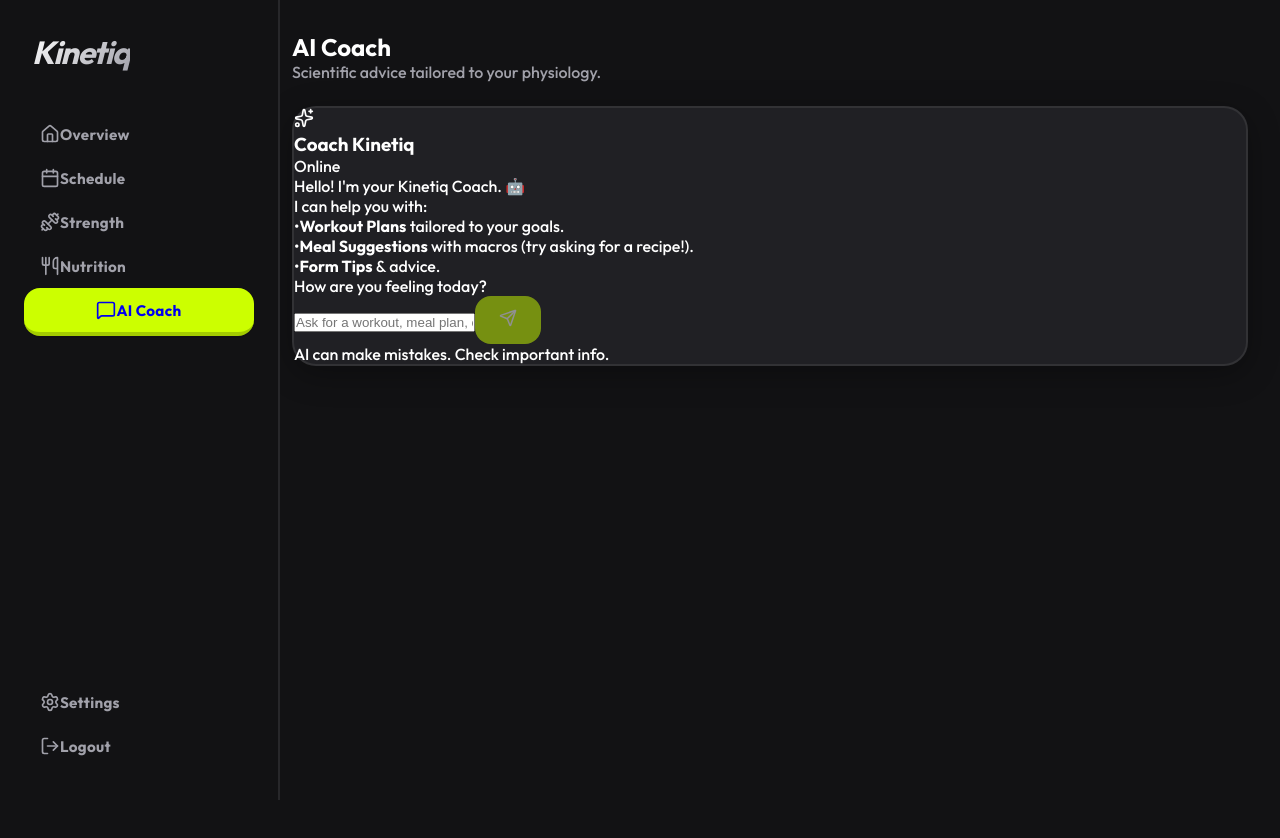
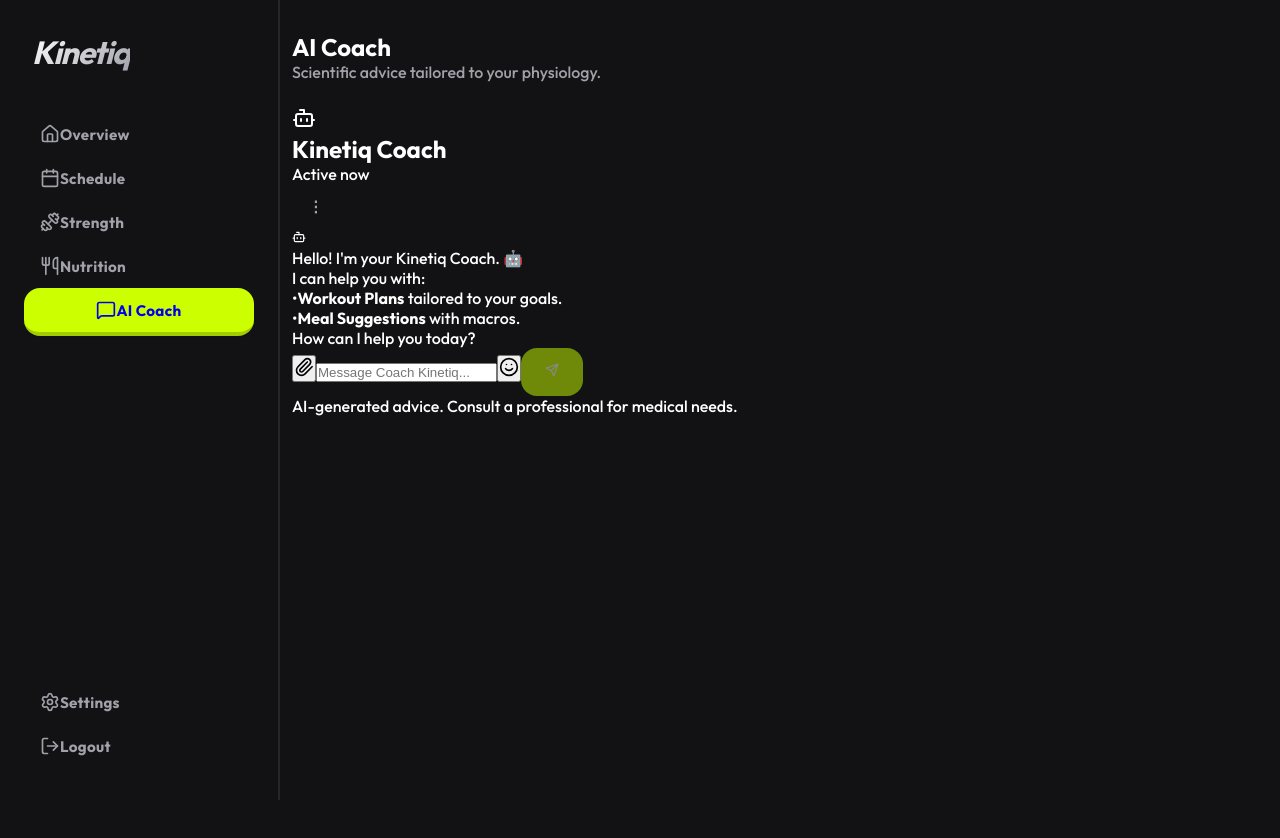
Before and after one commit to lucdlnn/kinetiq, a Next.js app: page /dashboard/chat in a window 1280 px wide. Shown: the top 838 px of the page. Built offline with nearby package versions, Linux system fonts and the light colour scheme.

Commit message:
UI Overhaul: Transform Chat into Messenger-style Messaging App

```diff
--- a/src/components/chat/ChatInterface.tsx
+++ b/src/components/chat/ChatInterface.tsx
@@ -1,20 +1,24 @@
 "use client";
 
-import { useState, useRef, useEffect } from 'react';
-import { Send, Sparkles, User, Bot } from 'lucide-react';
-import { Button } from '@/components/ui/Button';
+import { useState, useRef, useEffect } from "react";
+import { Send, User, Bot, Paperclip, Smile } from "lucide-react";
+import { Button } from "@/components/ui/Button";
 
 interface Message {
   id?: string;
-  role: 'user' | 'assistant';
-  content: string; // Unified: use content, not text
+  role: "user" | "assistant";
+  content: string;
 }
 
 export const ChatInterface = () => {
   const [messages, setMessages] = useState<Message[]>([
-    { role: 'assistant', content: "Hello! I'm your Kinetiq Coach. 🤖\n\nI can help you with:\n- **Workout Plans** tailored to your goals.\n- **Meal Suggestions** with macros (try asking for a recipe!).\n- **Form Tips** & advice.\n\nHow are you feeling today?" }
+    {
+      id: "init",
+      role: "assistant",
+      content: "Hello! I'm your Kinetiq Coach. 🤖\n\nI can help you with:\n- **Workout Plans** tailored to your goals.\n- **Meal Suggestions** with macros.\n\nHow can I help you today?"
+    }
   ]);
-  const [input, setInput] = useState('');
+  const [input, setInput] = useState("");
   const [isLoading, setIsLoading] = useState(false);
   const messagesEndRef = useRef<HTMLDivElement>(null);
 
@@ -29,148 +33,138 @@
   const sendMessage = async () => {
     if (!input.trim()) return;
 
-    const userMsg = { role: 'user' as const, content: input };
-    setMessages(prev => [...prev, userMsg]);
-    setInput('');
+    const userMsg: Message = { id: Date.now().toString(), role: "user", content: input };
+    setMessages((prev) => [...prev, userMsg]);
+    setInput("");
     setIsLoading(true);
 
     try {
-      const res = await fetch('/api/chat', {
-        method: 'POST',
-        headers: { 'Content-Type': 'application/json' },
-        body: JSON.stringify({ message: input })
+      const res = await fetch("/api/chat", {
+        method: "POST",
+        headers: { "Content-Type": "application/json" },
+        body: JSON.stringify({ message: input }),
       });
 
       const data = await res.json();
-      setMessages(prev => [...prev, { role: 'assistant', content: data.reply }]);
+      setMessages((prev) => [
+        ...prev,
+        { id: (Date.now() + 1).toString(), role: "assistant", content: data.reply },
+      ]);
     } catch (error) {
-      setMessages(prev => [...prev, { role: 'assistant', content: "⚠️ Connection error. Please try again." }]);
+      setMessages((prev) => [
+        ...prev,
+        { id: (Date.now() + 1).toString(), role: "assistant", content: "⚠️ Connection error. Please try again." },
+      ]);
     } finally {
       setIsLoading(false);
     }
   };
 
-  // Helper to render Markdown-like content safely
-  const renderContent = (text: string) => {
-    // Simple parser for basic formatting to avoid heavy libraries for now
-    // 1. Headers
-    let processed = text.replace(/### (.*$)/gim, '<h3 class="font-bold text-lg mt-3 mb-1 text-white">$1</h3>');
-    processed = processed.replace(/## (.*$)/gim, '<h2 class="font-bold text-xl mt-4 mb-2 text-kinetiq-volt">$1</h2>');
+  return (
+    <div className="flex flex-col h-full w-full max-w-4xl mx-auto bg-[#1e1e1e] rounded-3xl shadow-2xl overflow-hidden border border-[#2e2e2e]">
 
-    // 2. Bold
-    processed = processed.replace(/\*\*(.*?)\*\*/gim, '<strong class="text-white font-semibold">$1</strong>');
-
-    // 3. Lists ( - item)
-    processed = processed.replace(/^- (.*$)/gim, '<li class="ml-4 list-disc marker:text-kinetiq-volt text-secondary">$1</li>');
-
-    // 4. Links [Title](url) -> Button
-    processed = processed.replace(
-      /\[(.*?)\]\((.*?)\)/gim,
-      '<a href="$2" target="_blank" rel="noopener noreferrer" class="inline-flex items-center gap-1 text-xs bg-white/10 hover:bg-white/20 px-2 py-1 rounded text-kinetiq-volt mt-1 transition-colors">🔗 $1</a>'
-    );
-
-    // 5. Wrap in paragraphs (simple split by newline)
-    return processed.split('\n').map((line, i) => {
-      if (line.match(/^<h/)) return <div key={i} dangerouslySetInnerHTML={{ __html: line }} />;
-      if (line.match(/^<li/)) return <ul key={i} dangerouslySetInnerHTML={{ __html: line }} className="my-1" />;
-      if (line.trim() === '') return <div key={i} className="h-2" />;
-      return <p key={i} dangerouslySetInnerHTML={{ __html: line }} className="leading-relaxed text-secondary/90 mb-1" />;
-    });
-  };
-
-  return (
-    <div className="flex flex-col h-[600px] w-full max-w-4xl mx-auto bg-[#0a0a0a] rounded-2xl border border-white/5 shadow-2xl overflow-hidden relative glass-panel">
-      {/* Ambient Background */}
-      <div className="absolute top-[-50%] left-[-50%] w-[200%] h-[200%] bg-[radial-gradient(circle_at_center,_var(--kinetiq-volt)_0%,_transparent_5%)] opacity-5 pointer-events-none" />
-
-      {/* Header */}
-      <div className="p-4 border-b border-white/5 bg-white/5 backdrop-blur-md flex items-center justify-between z-10">
-        <div className="flex items-center gap-3">
-          <div className="w-10 h-10 bg-gradient-to-br from-kinetiq-volt to-emerald-500 rounded-full flex items-center justify-center shadow-[0_0_15px_rgba(204,255,0,0.3)]">
-            <Sparkles size={20} className="text-black" />
+      {/* HEADER - Messenger Style */}
+      <div className="bg-[#252525] p-4 flex items-center justify-between border-b border-[#333]">
+        <div className="flex items-center gap-4">
+          <div className="relative">
+            <div className="w-12 h-12 rounded-full bg-gradient-to-tr from-blue-500 to-cyan-400 flex items-center justify-center shadow-lg">
+              <Bot size={24} className="text-white" />
+            </div>
+            <div className="absolute bottom-0 right-0 w-3.5 h-3.5 bg-green-500 rounded-full border-2 border-[#252525]"></div>
           </div>
           <div>
-            <h3 className="font-bold text-white">Coach Kinetiq</h3>
-            <p className="text-xs text-green-400 flex items-center gap-1">
-              <span className="w-1.5 h-1.5 bg-current rounded-full animate-pulse" /> Online
-            </p>
+            <h2 className="text-white font-bold text-lg">Kinetiq Coach</h2>
+            <p className="text-gray-400 text-xs font-medium">Active now</p>
           </div>
         </div>
+        <Button variant="ghost" className="!p-2 text-gray-400 hover:text-white">
+          <span className="text-2xl">⋮</span>
+        </Button>
       </div>
 
-      {/* MESSAGES: Colorful Bubbles */}
-      <div className="chat-messages flex-1 overflow-y-auto p-5 scrollbar-thin space-y-4">
-        {messages.map((msg) => (
-          <div key={msg.id} className={`flex ${msg.role === 'user' ? 'justify-end' : 'justify-start'} animate-enter`}>
-            <div className={`
-                max-w-[85%] rounded-[20px] px-5 py-3 shadow-md text-[15px] leading-relaxed
-                ${msg.role === 'user'
-                ? 'bg-gradient-to-br from-blue-500 to-blue-600 text-white rounded-tr-sm'
-                : 'bg-[#27272A] text-gray-100 rounded-tl-sm border border-[#3F3F46]'}
-             `}>
-              {/* Explicitly render distinct blocks */}
-              {msg.content.split('\n').map((line, i) => {
-                if (!line.trim()) return <div key={i} className="h-2" />;
+      {/* MESSAGES AREA */}
+      <div className="flex-1 overflow-y-auto p-6 space-y-6 bg-[#121212]">
+        {messages.map((msg, idx) => (
+          <div
+            key={idx}
+            className={`flex w-full ${msg.role === "user" ? "justify-end" : "justify-start"}`}
+          >
+            {/* Avatar for Assistant */}
+            {msg.role === "assistant" && (
+              <div className="w-8 h-8 rounded-full bg-gradient-to-tr from-blue-500 to-cyan-400 flex flex-shrink-0 items-center justify-center mr-3 mt-auto shadow-md">
+                <Bot size={14} className="text-white" />
+              </div>
+            )}
 
-                // Headings
-                if (line.startsWith('##')) return <h3 key={i} className="text-lg font-bold text-kinetiq-volt mt-2 mb-1">{line.replace(/#/g, '')}</h3>;
-                if (line.startsWith('**')) return <p key={i} className="font-bold mb-1" dangerouslySetInnerHTML={{ __html: line.replace(/\*\*(.*?)\*\*/g, '$1') }} />;
+            <div
+              className={`max-w-[75%] px-5 py-3 text-[15px] leading-relaxed shadow-sm relative
+                ${msg.role === "user"
+                  ? "bg-[#3062FF] text-white rounded-[20px] rounded-br-[4px]"
+                  : "bg-[#252525] text-gray-100 rounded-[20px] rounded-bl-[4px]"
+                }
+              `}
+            >
+              {/* Content Parsing */}
+              {msg.content.split("\n").map((line, i) => {
+                if (!line.trim()) return <div key={i} className="h-3" />;
 
-                // Lists
-                if (line.trim().startsWith('- ')) return (
-                  <div key={i} className="flex gap-2 mb-1 ml-1">
-                    <span className="text-kinetiq-volt">•</span>
-                    <span dangerouslySetInnerHTML={{
-                      __html: line.substring(2).replace(/\*\*(.*?)\*\*/g, '<strong>$1</strong>')
-                        .replace(/\[([^\]]+)\]\(([^)]+)\)/g, '<a href="$2" target="_blank" class="text-blue-400 underline">$1</a>')
-                    }} />
-                  </div>
-                );
+                // Simple formatting
+                const formattedLine = line
+                  .replace(/\*\*(.*?)\*\*/g, '<strong>$1</strong>')
+                  .replace(/\[([^\]]+)\]\(([^)]+)\)/g, '<a href="$2" target="_blank" class="underline font-bold decoration-white/50">$1</a>');
 
-                // Standard Paragraph with link support
-                return <p key={i} className="mb-2 last:mb-0" dangerouslySetInnerHTML={{
-                  __html: line.replace(/\*\*(.*?)\*\*/g, '<strong>$1</strong>')
-                    .replace(/\[([^\]]+)\]\(([^)]+)\)/g, '<a href="$2" target="_blank" class="underline decoration-kinetiq-volt decoration-2 font-medium hover:text-kinetiq-volt transition-colors">$1</a>')
-                }} />;
+                if (line.startsWith("##")) return <h3 key={i} dangerouslySetInnerHTML={{ __html: formattedLine.replace(/#/g, '') }} className="text-lg font-bold mb-2 mt-2" />;
+                if (line.trim().startsWith("- ")) return <div key={i} className="pl-2 mb-1 flex"><span className="mr-2">•</span><span dangerouslySetInnerHTML={{ __html: formattedLine.substring(2) }} /></div>;
+
+                return <p key={i} dangerouslySetInnerHTML={{ __html: formattedLine }} className="mb-1" />;
               })}
             </div>
           </div>
         ))}
 
         {isLoading && (
-          <div className="flex justify-start">
-            <div className="bg-[#27272A] px-4 py-3 rounded-[20px] rounded-tl-sm border border-[#3F3F46] flex gap-1.5 items-center">
-              <span className="w-2 h-2 bg-gray-500 rounded-full animate-bounce" />
-              <span className="w-2 h-2 bg-gray-500 rounded-full animate-bounce delay-100" />
-              <span className="w-2 h-2 bg-gray-500 rounded-full animate-bounce delay-200" />
+          <div className="flex justify-start w-full">
+            <div className="w-8 h-8 rounded-full bg-gradient-to-tr from-blue-500 to-cyan-400 flex flex-shrink-0 items-center justify-center mr-3 mt-auto shadow-md">
+              <Bot size={14} className="text-white" />
+            </div>
+            <div className="bg-[#252525] px-4 py-3 rounded-[20px] rounded-bl-[4px] flex items-center gap-1.5">
+              <span className="w-2 h-2 bg-gray-500 rounded-full animate-bounce [animation-delay:-0.3s]"></span>
+              <span className="w-2 h-2 bg-gray-500 rounded-full animate-bounce [animation-delay:-0.15s]"></span>
+              <span className="w-2 h-2 bg-gray-500 rounded-full animate-bounce"></span>
             </div>
           </div>
         )}
         <div ref={messagesEndRef} />
       </div>
 
-      {/* Input Area */}
-      <div className="p-4 bg-black/40 backdrop-blur-md border-t border-white/5">
-        <div className="flex gap-2 relative">
+      {/* INPUT AREA - Pill Shape at bottom */}
+      <div className="bg-[#1e1e1e] p-4 border-t border-[#2e2e2e]">
+        <div className="flex items-center gap-3 bg-[#2a2a2a] rounded-full px-4 py-2 border border-[#3a3a3a] transition-colors focus-within:border-[#3062FF]">
+          <button className="text-gray-400 hover:text-white transition-colors">
+            <Paperclip size={20} />
+          </button>
           <input
             type="text"
             value={input}
             onChange={(e) => setInput(e.target.value)}
-            onKeyPress={(e) => e.key === 'Enter' && sendMessage()}
-            placeholder="Ask for a workout, meal plan, or advice..."
-            className="w-full bg-white/5 border border-white/10 rounded-xl px-4 py-3 text-sm focus:outline-none focus:border-kinetiq-volt/50 focus:bg-white/10 transition-all placeholder:text-secondary/50"
+            onKeyPress={(e) => e.key === "Enter" && sendMessage()}
+            placeholder="Message Coach Kinetiq..."
+            className="flex-1 bg-transparent border-none outline-none text-white text-sm placeholder-gray-500 h-10"
           />
+          <button className="text-gray-400 hover:text-white transition-colors">
+            <Smile size={20} />
+          </button>
           <Button
             onClick={sendMessage}
-            variant="primary"
-            disabled={isLoading || !input.trim()}
-            className="h-[46px] w-[46px] !p-0 flex items-center justify-center rounded-xl flex-shrink-0"
+            disabled={!input.trim()}
+            className={`!w-8 !h-8 !p-0 !rounded-full flex items-center justify-center transition-all ${input.trim() ? "bg-[#3062FF] hover:bg-blue-600 scale-100" : "bg-gray-600 scale-90 opacity-50"
+              }`}
           >
-            <Send size={18} />
+            <Send size={14} className="text-white ml-0.5" />
           </Button>
         </div>
-        <p className="text-[10px] text-center text-secondary/30 mt-2">
-          AI can make mistakes. Check important info.
+        <p className="text-[10px] text-center text-gray-600 mt-2 font-medium">
+          AI-generated advice. Consult a professional for medical needs.
         </p>
       </div>
     </div>
```
